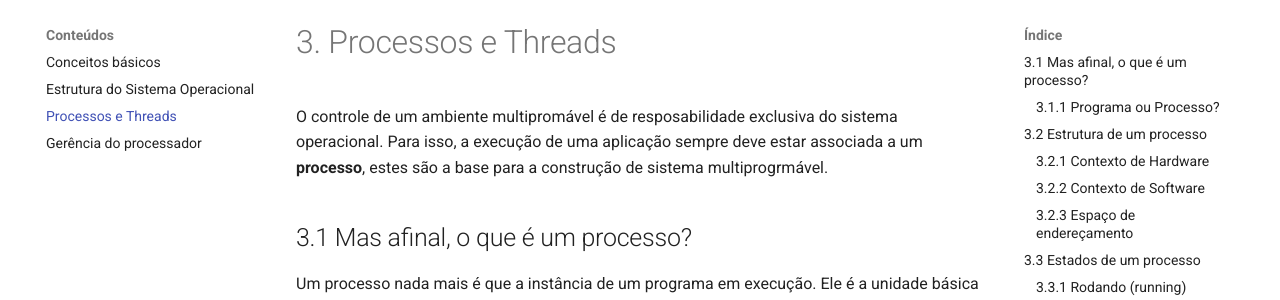
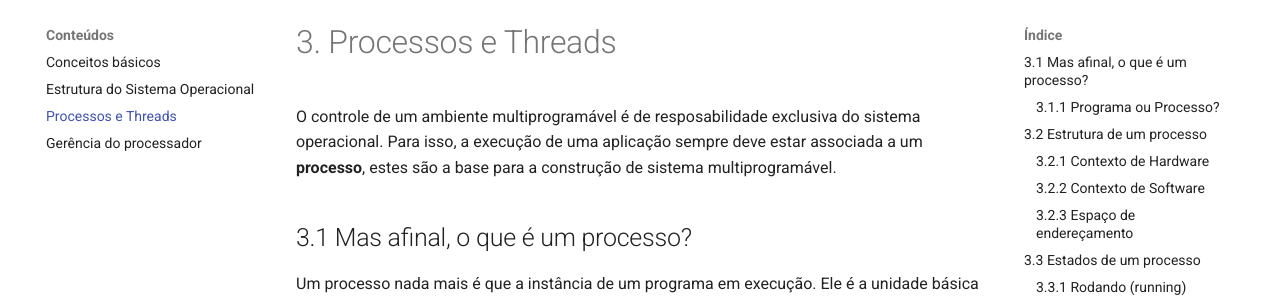
Before and after one commit to west7/FSO, an MkDocs documentation site: the page built from docs/notes/03_processos_e_threads.md, in a window 1280 px wide and 900 px high. Shown: the part 124-424 px from the top of the window. Built offline with MkDocs 1.6.1 and Material for MkDocs 9.7.7, drawn with Linux system fonts in a browser that asks for light colours.

Commit message:
fix: corrige texto

```diff
--- a/docs/notes/03_processos_e_threads.md
+++ b/docs/notes/03_processos_e_threads.md
@@ -1,5 +1,5 @@
 # 3. Processos e Threads
-O controle de um ambiente multipromável é de resposabilidade exclusiva do sistema operacional. Para isso, a execução de uma aplicação sempre deve estar associada a um **processo**, estes são a base para a construção de sistema multiprogrmável.
+O controle de um ambiente multiprogramável é de resposabilidade exclusiva do sistema operacional. Para isso, a execução de uma aplicação sempre deve estar associada a um **processo**, estes são a base para a construção de sistema multiprogramável.
 
 ## 3.1 Mas afinal, o que é um processo?
 Um processo nada mais é que a instância de um programa em execução. Ele é a unidade básica de um sistema operacional. Cada processo possui seu próprio contador de programa, pilha, variáveis, ponteiro para a pilha, e assim por diante. O conjunto dessas informações pode ser entendida como o **contexto do processo**. Essa definição ressalta a diferença entre programa e processo.
```
